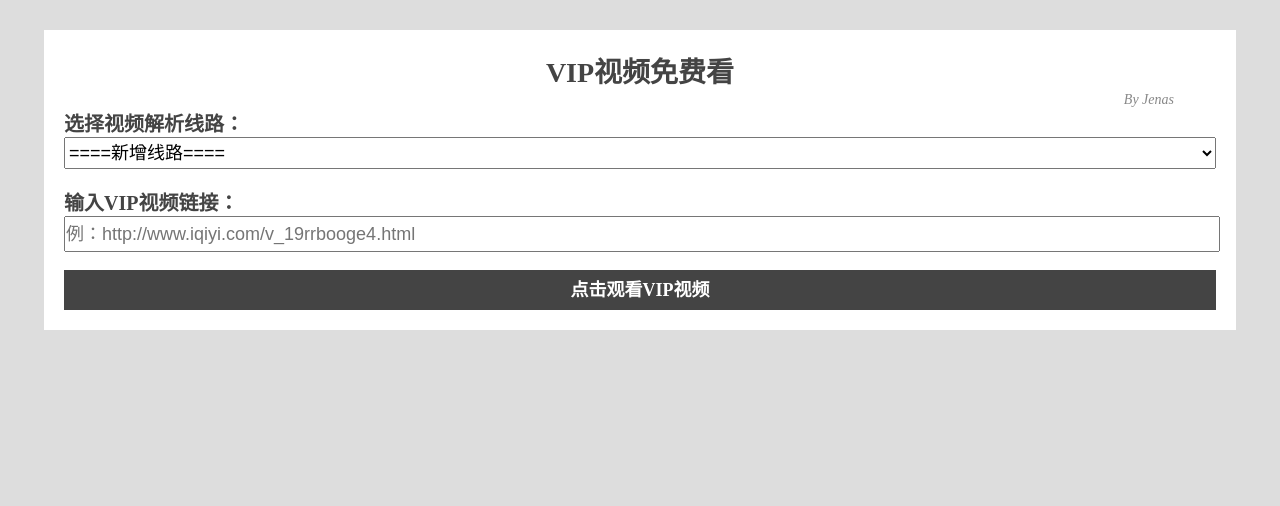
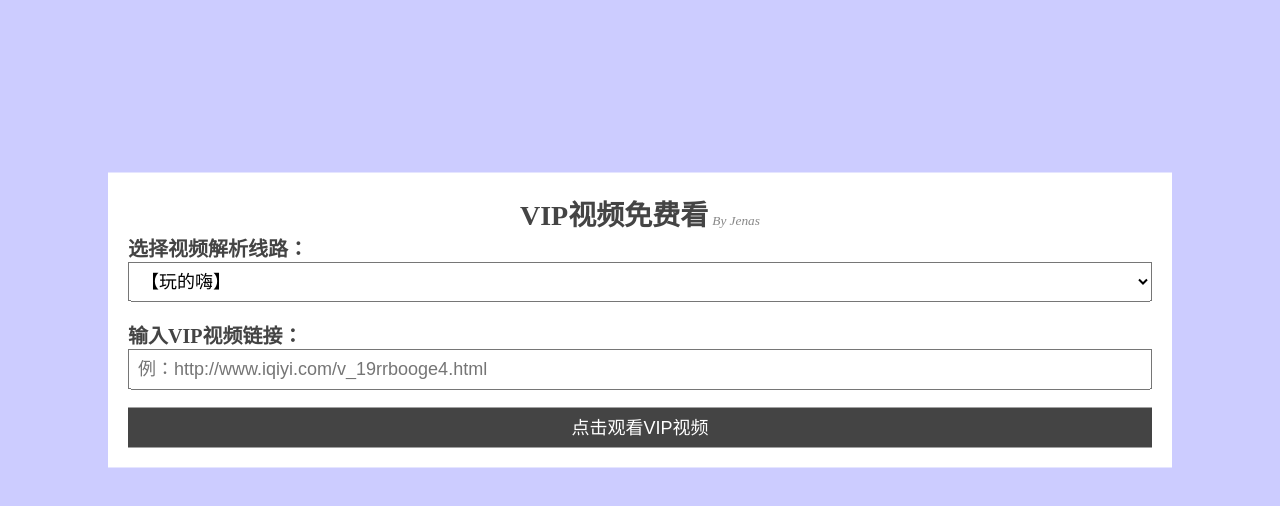
Before and after one commit to PengJenas/vipvideo, a plain HTML site: page index.html in a window 1280 px wide. Drawn offline with Linux system fonts and the light colour scheme.

Commit message:
更新线路

```diff
--- a/index.html
+++ b/index.html
@@ -1,43 +1,45 @@
 <!DOCTYPE html>
 <html>
 <head>
-	<!-- 简单的手机端自适应：网页初始大小占屏幕面积的100% -->
-	<meta name="viewport" content="width=device-width,initial-scale=1.0">
-	<meta charset="utf-8">
+    <meta charset="UTF-8">
+    <meta name="viewport" content="width=device-width, initial-scale=1.0">
     <title>VIP视频免费看</title>
-	<!-- <link rel="shortcut icon" href="./favicon.ico" /> -->
-	<style>
+    <!-- <link rel="icon" href="./favicon.ico" /> -->
+    <style type="text/css">
         *{
             margin:0;
             padding:0;
         }
         body{
             font-family:"微软雅黑";
-	    background-color:#ddd;
+            background-color:rgba(0,0,255,0.2);
         }
         .box {
-			/*之前用的水平、垂直居中
             position: absolute;
             left: 50%;
-			top: 38%;
+            top: 40%;
             transform: translate(-50%,-50%);
-			width: 400px;*/
-
-
-			width: 90%;
-			/*width: 320px;*/
-   		    /*height:600px;*/
-			margin:30px auto;
+            /* 当使用：top: 50%;left: 50%;， 是以左上角为原点，故不处于中心位置
+            translate(-50%,-50%) 作用是，往上（x轴）,左（y轴）移动自身长宽的 50%，以使其居于中心位置 */
+            width: 80%;
             padding:20px;
-			background-color: #fff
+            background-color: #fff;
+            /* margin:5% auto; */
         }
-		.textbox {
+        #myselect {
             width: 100%;
-			height: 32px;
+            padding: 8px;
+            font-size: 18px;
+        }
+        #vipurl {
+            width: 98%;
+            padding: 8px;
             font-size: 18px;
         }
         .button {
-			cursor: pointer;	/*光标变成小手*/
+            /* 光标变成小手 */
+
+            cursor: pointer;
             width: 100%;
             height: 40px;
             background: #444444;
@@ -45,6 +47,7 @@
             text-align:center;
             font-size: 18px;
             line-height: 40px;
+            border:none;
         }
         .button:hover{
             background: #BBBBBB;
@@ -54,10 +57,10 @@
     <script>
         function geturl(){
             //获取选中的解析网址
-		var api = document.getElementById("mySelect");
+            var api = document.getElementById("myselect");
             var apiUrl = api.options[api.selectedIndex].value;
             //获取输入的视频网址
-		var inputUrl = document.getElementById("vipUrl").value;
+            var inputUrl = document.getElementById("vipurl").value;
             var myUrl = apiUrl + inputUrl;
             window.open(myUrl);
         }
@@ -66,16 +69,22 @@
 
 <body>
     <div class="box" >
-		<p align="center"><b style="font-size:28px;color:#444444;">VIP视频免费看</b></p>
-		<p align="right"><i style="font-size:14px;color:#888888;">By Jenas &nbsp; &nbsp; &nbsp; &nbsp; &nbsp; &nbsp;</i></p>
-		<b style="font-size: 20px;color:#444444">选择视频解析线路：</b><br>
-		<select id="mySelect" class="textbox" >
+        <p align="center">
+            <b style="font-size:28px;color:#444444;">VIP视频免费看</b>
+            <small><i style="color:#888888;">By Jenas</i></small>
+        </p>
+        <!-- <form> -->
+            <label>
+                <p><b style="font-size: 20px;color:#444444">选择视频解析线路：</b></p>
+                <select id="myselect" class="textbox" >
                     <!--VIP视频解析线路-->
-			<option>====新增线路====</option>
+                    <optgroup label="默认线路">
+                        <option value="http://vip.wandhi.com/?v=" >【玩的嗨】</option>
+                    </optgroup>
+                    <optgroup label="实测可用">
                         <option value="http://jx.drgxj.com/?url=" >【新增1】</option>
                         <option value="http://jx.598110.com/?url=" >【新增2】</option>
                         <option value="https://api.sigujx.com/jx/?url=" >【新增3】</option>
-			<option>====实测可用====</option>
                         <option value="http://jx.ejiafarm.com/dy.php?url=" >【穷二代解析】</option>
                         <option value="http://jiexi.071811.cc/jx.php?url=" >【石头解析】</option>
                         <option value="http://jqaaa.com/jx.php?url=" >【金桥解析】</option>
@@ -84,16 +93,18 @@
                         <option value="http://www.1717yun.com/jx/vip/index.php?url=" >【1717云】</option>
                         <option value="http://jx.598110.com/zuida.php?url=" >【598110】</option>
                         <option value="http://www.freeget.org/jx.php?url=" >【FreeGet】</option>
+                    </optgroup>
                     <!--VIP视频解析线路-->
                 </select>
+            </label>
             <br><br>
-		<b style="font-size: 20px;color:#444444">输入VIP视频链接：</b>
-		<br>
-		<input type="text" id="vipUrl" class="textbox" placeholder="例：http://www.iqiyi.com/v_19rrbooge4.html" />
+            <label>
+                <p><b style="font-size: 20px;color:#444444">输入VIP视频链接：</b></p>
+                <input type="url" id="vipurl" name="vipurl" placeholder="例：http://www.iqiyi.com/v_19rrbooge4.html" required >
+            </label>
             <br><br>
-		<div class="button" onclick="geturl();">
-			<b>点击观看VIP视频</b>
-		</div>
+            <input type="submit" class="button" value="点击观看VIP视频" onclick="geturl()">
+        <!-- </form> -->
     </div>
 </body>
 </html>
```
Lines whose indentation alone changed are shown as unchanged.
